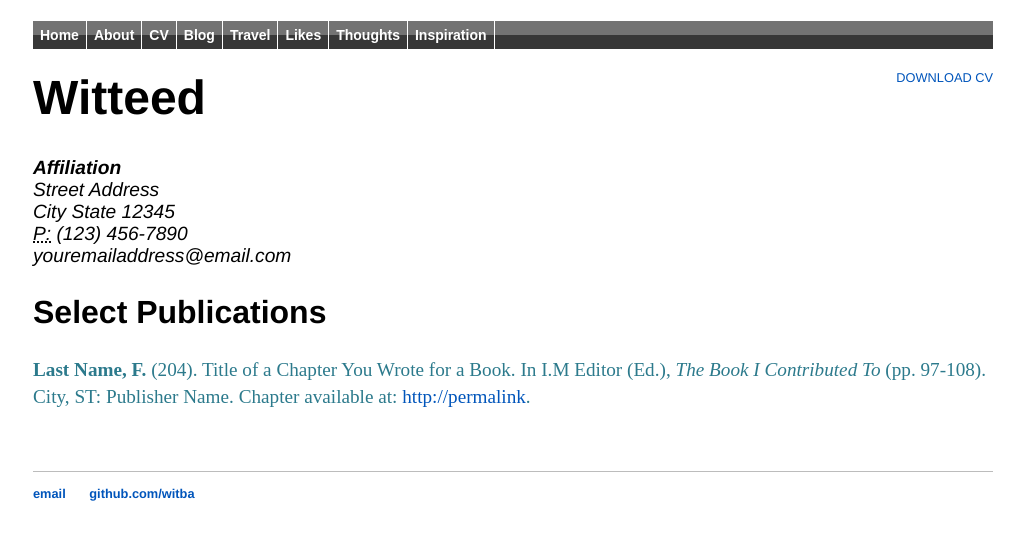
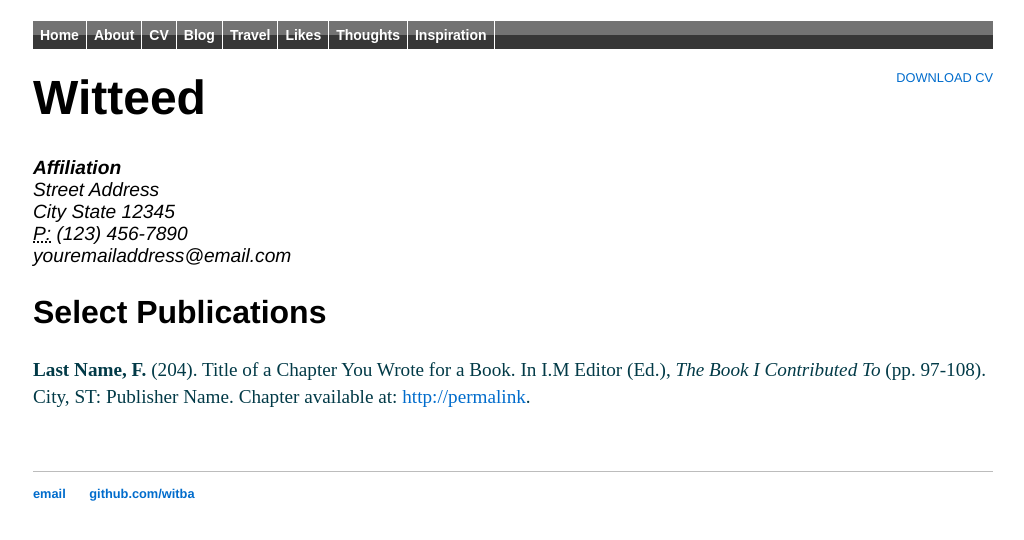
Before and after one commit to witba/witba.github.io, a Jekyll site: the page built from cv/index.html, in a window 1280 px wide. Shown: the top 540 px of the page, without its empty margins (127-1151 px from the left). Built offline with Jekyll 4.4.1, drawn with Linux system fonts in a browser that asks for light colours.

Commit message:
Update main.css

```diff
--- a/css/main.css
+++ b/css/main.css
@@ -1,13 +1,13 @@
 body { margin: 20px auto; width: 75%; }
 
-a { text-decoration: none; color: #0055BB; }
+a { text-decoration: none; color: #006ccc; }
 a:hover { color: #008000; text-decoration: underline; }
 
 /*a:link { color: #0055BB; text-decoration: none} */
 /*a:visited { color: #0066CC; text-decoration: none} */
 /*a:active { color: #008000; text-decoration: underline} */
 
-p, ul { font-size: 1.5em; line-height: 1.4em; color: #2c7a8c; }
+p, ul { font-size: 1.5em; line-height: 1.4em; color: #023a47; }
 
 h1, h2, h3, h4 { font-family: 'Helvetica', 'Arial', 'Sans-Serif'; }
 h1 { font-size: 2.6em;  }
```
